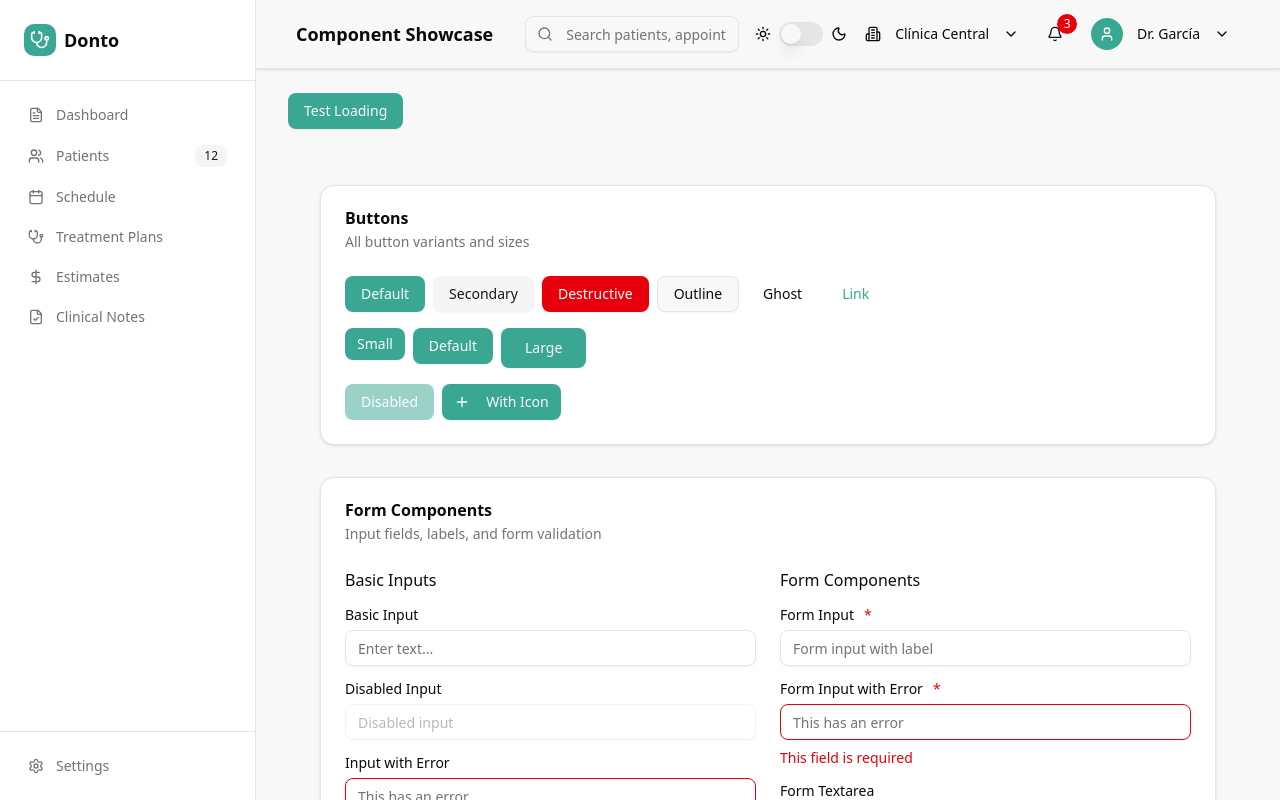
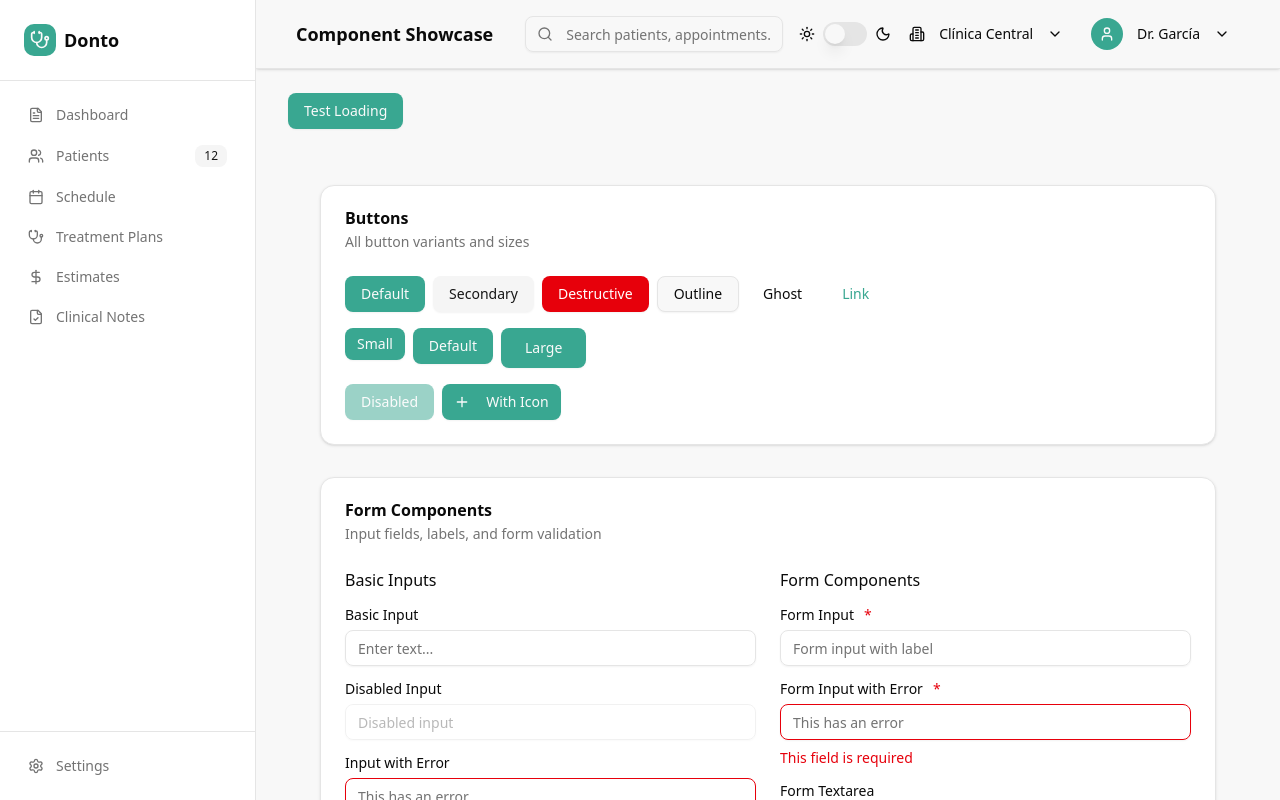
Before and after one commit to jjac111/donto, a Next.js app in the folder web/: page /test in a window 1280 px wide. Built offline with nearby package versions, Linux system fonts and the light colour scheme; no server answers.

Commit message:
remove notification bell

```diff
--- a/web/src/components/layout/header.tsx
+++ b/web/src/components/layout/header.tsx
@@ -105,7 +105,7 @@ export function Header({
         </div>
 
         {/* Notifications */}
-        <Button variant="ghost" size="sm" className="relative">
+        {/* <Button variant="ghost" size="sm" className="relative">
           <Bell className="h-4 w-4" />
           <Badge
             variant="destructive"
@@ -113,7 +113,7 @@ export function Header({
           >
             3
           </Badge>
-        </Button>
+        </Button> */}
 
         {/* User menu */}
         <div className="relative">
```
